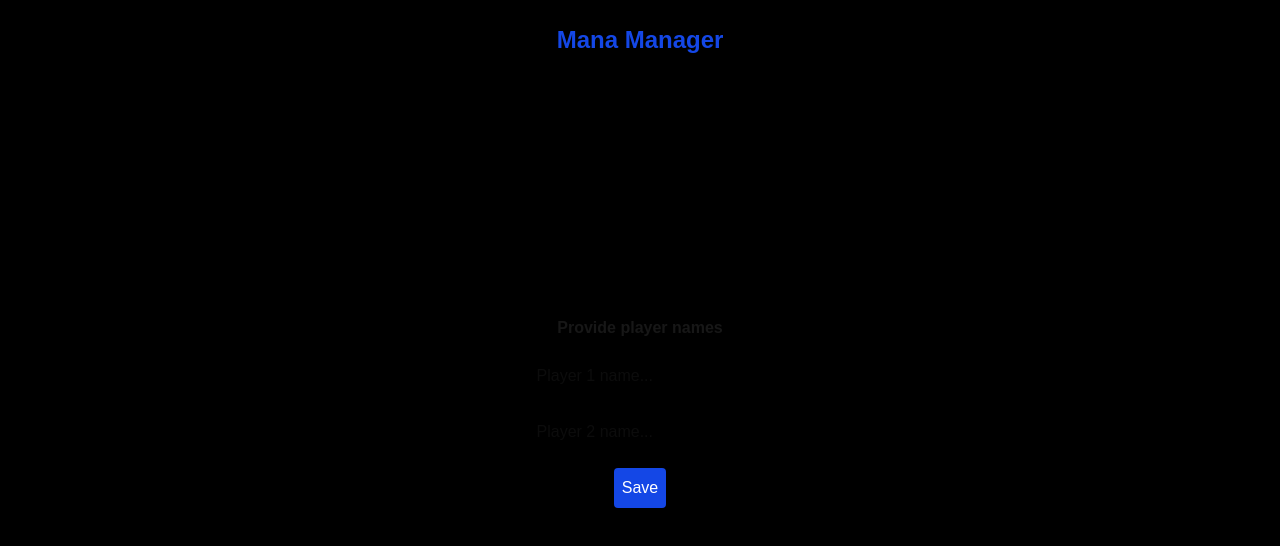
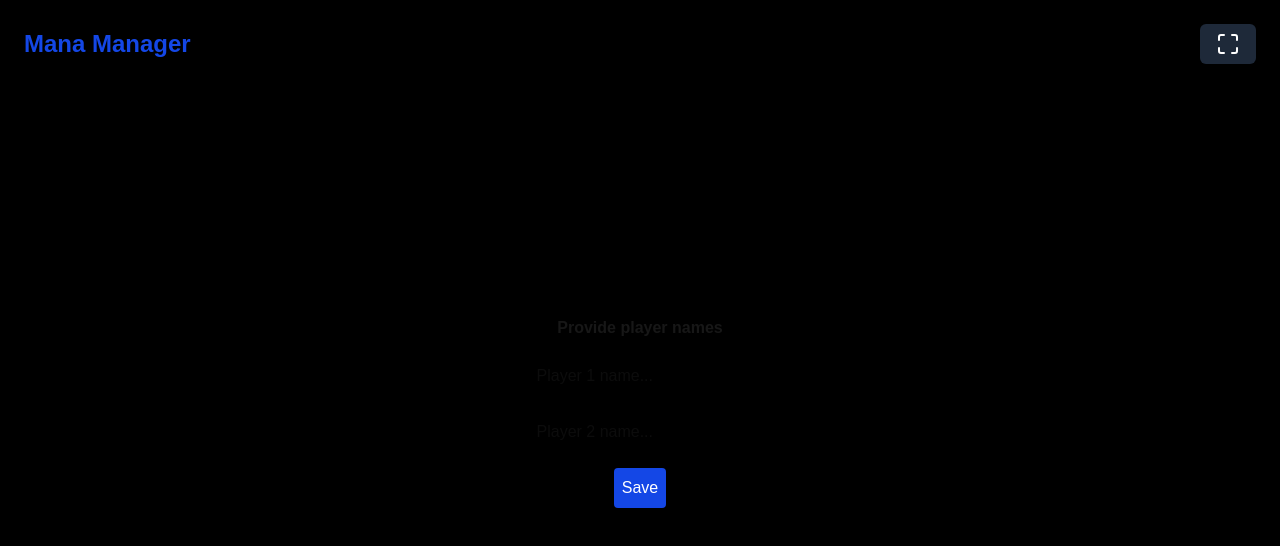
Before and after one commit to mlaskowski7/cc-mana_truck, a Next.js app: page / in a window 1280 px wide. Shown: the top 546 px of the page. Built offline with nearby package versions, Linux system fonts and the light colour scheme.

Commit message:
feat: fullscreen mode func

```diff
--- a/components/Navbar.tsx
+++ b/components/Navbar.tsx
@@ -1,9 +1,32 @@
+"use client";
+
+import { Maximize, Minimize } from "lucide-react";
+import { useState } from "react";
+
 const Navbar = () => {
+  const [isFullscreen, setIsFullscreen] = useState(false);
+
+  const toggleFullscreen = () => {
+    if (!document.fullscreenElement) {
+      document.documentElement.requestFullscreen();
+      setIsFullscreen(true);
+    } else if (document.exitFullscreen) {
+      document.exitFullscreen();
+      setIsFullscreen(false);
+    }
+  };
+
   return (
-    <nav className="w-full bg-black max-md:py-2 max-md:top-0 py-4 fixed top-2 left-0 flex justify-center shadow-md">
+    <nav className="w-full bg-black max-md:py-2 max-md:top-0 py-4 fixed top-2 left-0 flex justify-between items-center px-6 shadow-md">
       <h1 className="text-blue-700 font-bold text-2xl text-center">
         Mana Manager
       </h1>
+      <button
+        onClick={toggleFullscreen}
+        className="bg-gray-800 text-white px-4 py-2 rounded-md hover:bg-gray-700 transition duration-300 cursor-pointer"
+      >
+        {isFullscreen ? <Minimize size={24} /> : <Maximize size={24} />}
+      </button>
     </nav>
   );
 };
--- a/package.json
+++ b/package.json
@@ -10,6 +10,7 @@
   },
   "dependencies": {
     "@reduxjs/toolkit": "^2.6.0",
+    "lucide-react": "^0.477.0",
     "next": "15.2.0",
     "react": "^19.0.0",
     "react-dom": "^19.0.0",
```
